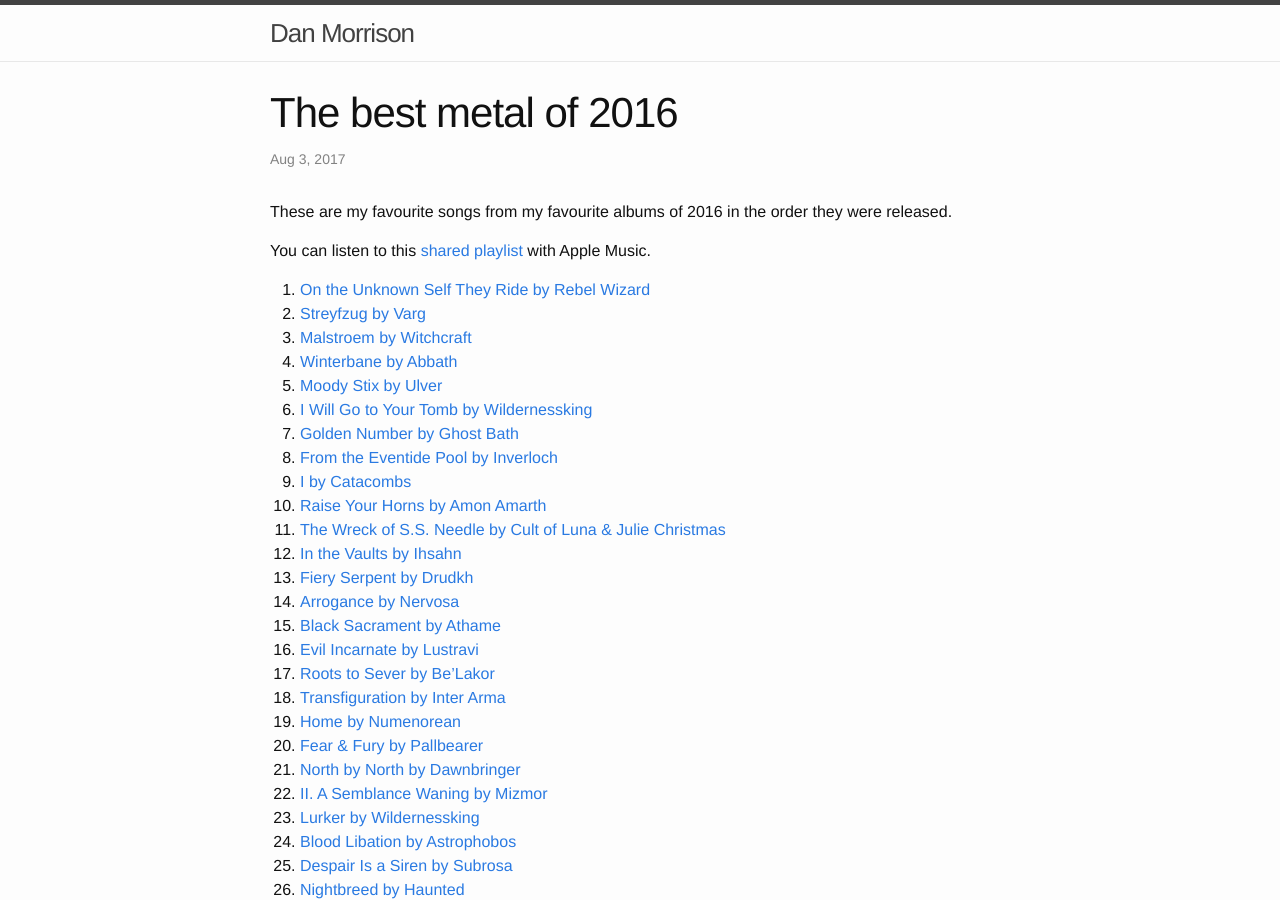
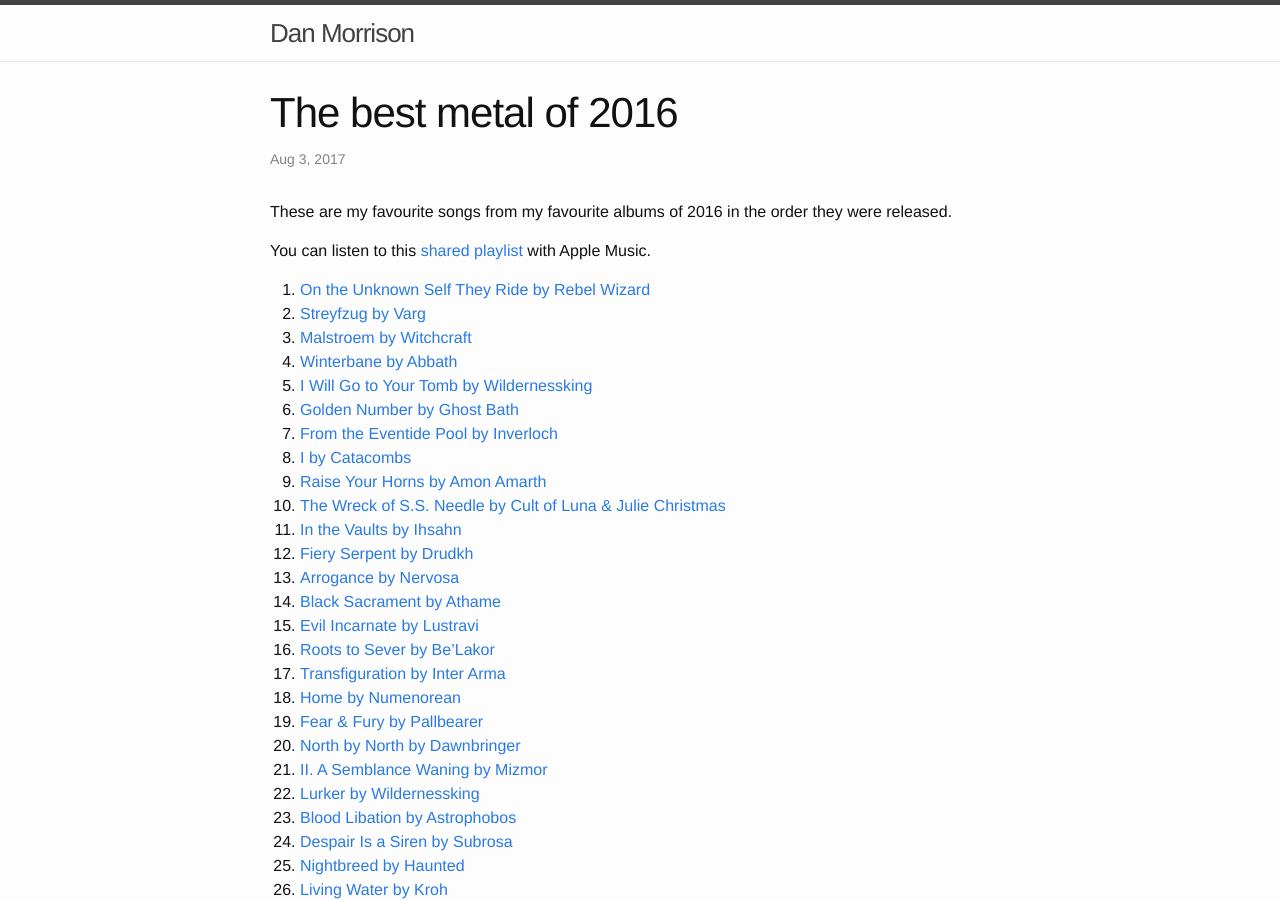
Before and after one commit to danmorrison/danmorrison.github.io, a Jekyll site: the page built from _posts/2017-08-03-metal-2016.md, in a window 1280 px wide and 900 px high. Built offline with Jekyll 4.4.1, drawn with Linux system fonts in a browser that asks for light colours.

Commit message:
Remove Moody Stix

```diff
--- a/_posts/2017-08-03-metal-2016.md
+++ b/_posts/2017-08-03-metal-2016.md
@@ -14,7 +14,6 @@
 1. [Streyfzug by Varg](https://itunes.apple.com/album/id1059822817?i=1059823075) <!-- 2016-01-15 -->
 1. [Malstroem by Witchcraft](https://itunes.apple.com/album/id1063465875?i=1063465881) <!-- 2016-01-15 -->
 1. [Winterbane by Abbath](https://itunes.apple.com/album/id1059678079?i=1059678082) <!-- 2016-01-22 -->
-1. [Moody Stix by Ulver](https://itunes.apple.com/album/id1072227785?i=1072227945) <!-- 2016-01-22 -->
 1. [I Will Go to Your Tomb by Wildernessking](https://itunes.apple.com/album/id1075104339?i=1075106371) <!-- 2016-02-05 -->
 1. [Golden Number by Ghost Bath](https://itunes.apple.com/album/id1078306417?i=1078306485) <!-- 2016-02-19 -->
 1. [From the Eventide Pool by Inverloch](https://itunes.apple.com/album/id1065089507?i=1065089515) <!-- 2016-03-04 -->
```
